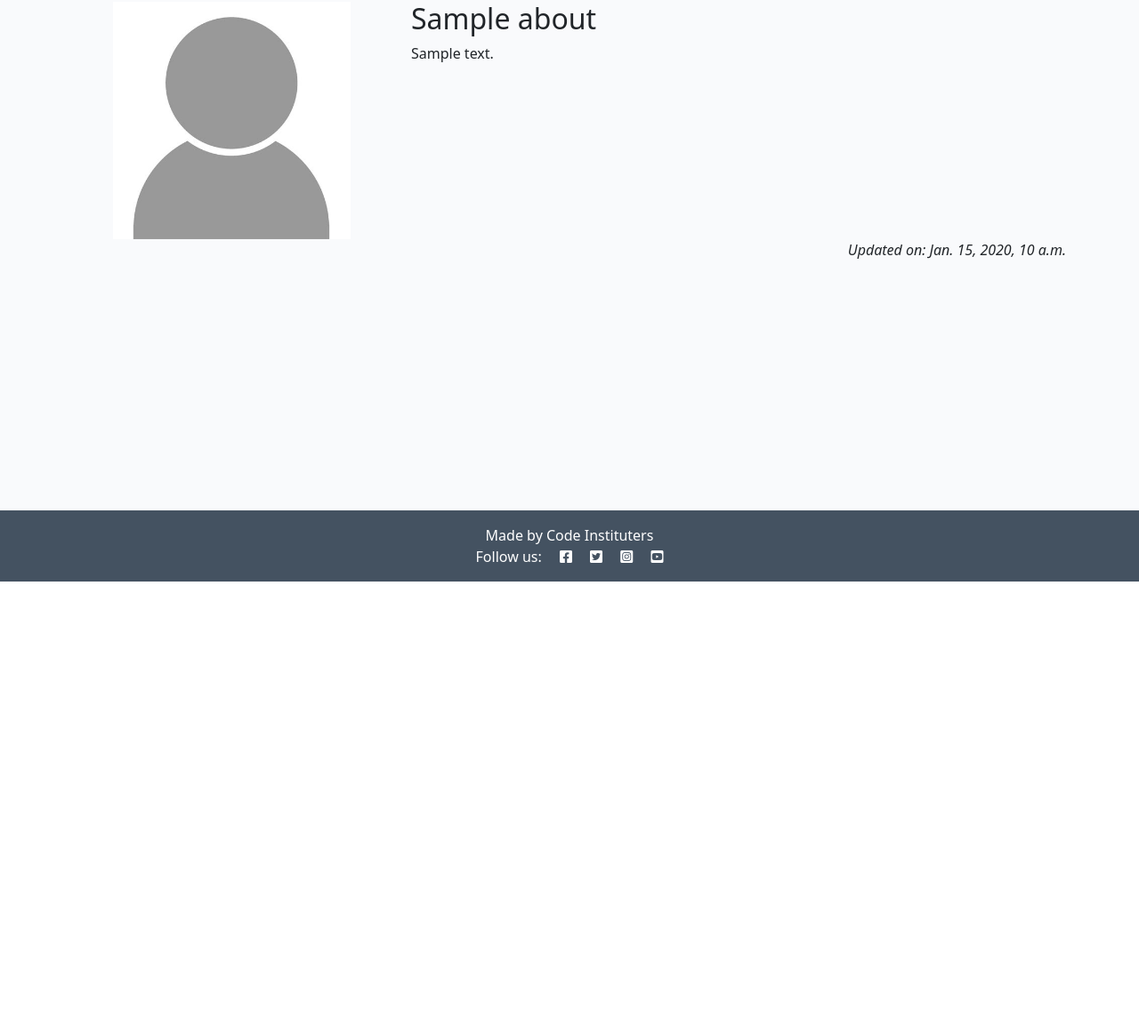
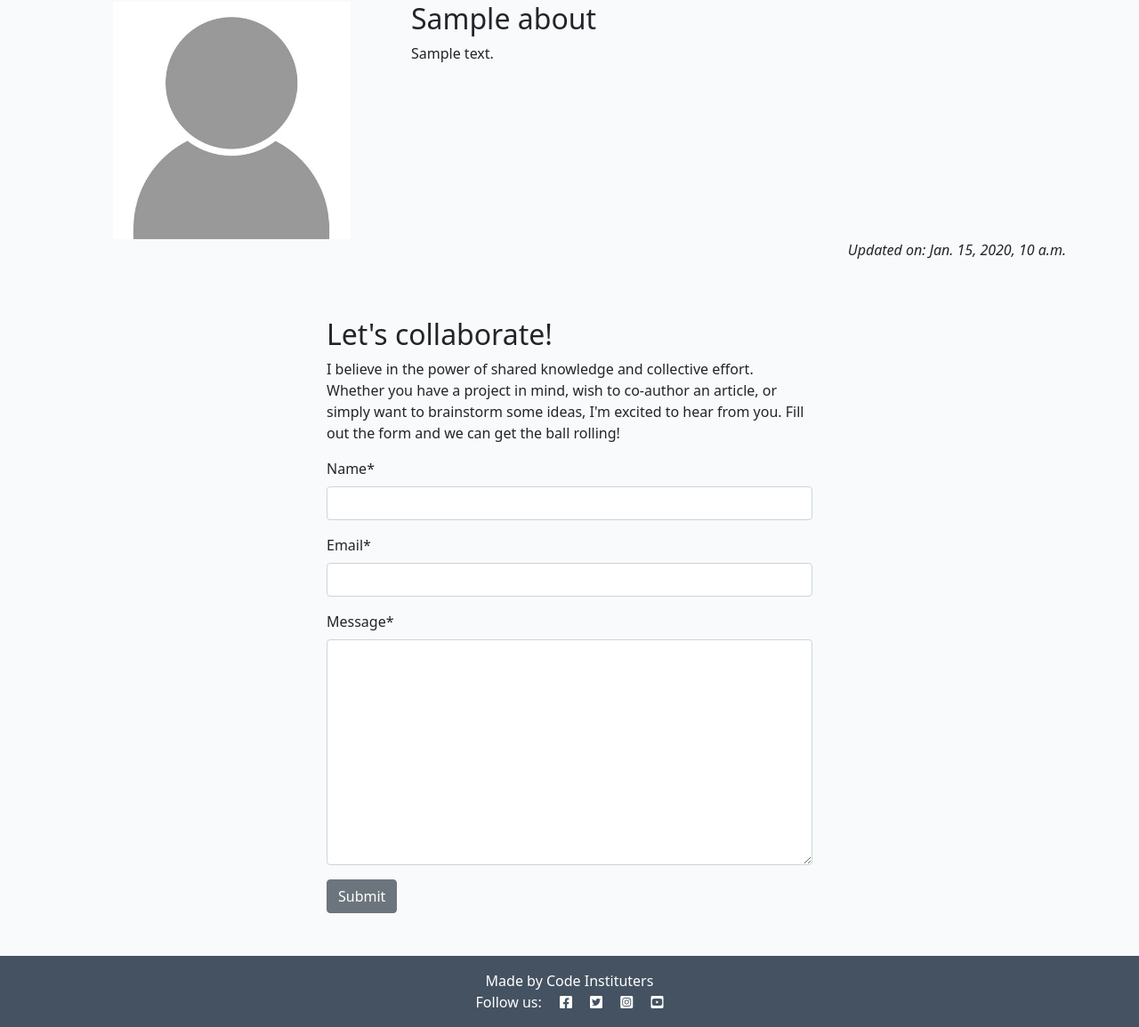
Before and after one commit to KikiBerg/django-blog, a Django app: page /about/ in a window 1280 px wide. Shown: the part 146-1301 px from the top of the page at 89% size. Before the commit the page ends 800 px from the top, so only its background shows below. Run offline with Django 4.2, Linux system fonts and the light colour scheme; tables that the repository leaves empty hold one stand-in row (Sample ...); some libraries are stand-ins or nearby versions.

Commit message:
Create Collaboration request form and handle the form POST request

```diff
--- /dev/null
+++ b/about/forms.py
@@ -0,0 +1,8 @@
+from .models import CollaborateRequest
+from django import forms
+
+
+class CollaborateForm(forms.ModelForm):
+    class Meta:
+        model = CollaborateRequest
+        fields = ('name', 'email', 'message')
--- a/about/models.py
+++ b/about/models.py
@@ -1,6 +1,7 @@
 from django.db import models
 
 # Create your models here.
+
 
 class About(models.Model):
     title = models.CharField(max_length=200)
@@ -9,3 +10,13 @@ class About(models.Model):
 
     def __str__(self):
         return self.title
+
+
+class CollaborateRequest(models.Model):
+    name = models.CharField(max_length=200)
+    email = models.EmailField()
+    message = models.TextField()
+    read = models.BooleanField(default=False)
+
+    def __str__(self):
+        return f"Collaboration request from {self.name}"
--- a/about/templates/about/about.html
+++ b/about/templates/about/about.html
@@ -1,12 +1,15 @@
 {% extends 'base.html' %}
+{% load static %}
+{% load crispy_forms_tags %}
+
+
 {% block content %}
-{% load static %}
 <div class="container mt-5">
     <div class="row">
-        <div class="col-4 text-center">
+        <div class="col-12 col-md-4 text-center">
             <img src="{% static 'images/nobody.jpg' %}" width="75%">
         </div>
-        <div class="col-8">
+        <div class="col-12 col-md-8">
             <h2>{{ about.title }}</h2>
             {{ about.content | safe }}
         </div>
@@ -17,6 +20,27 @@
 
           <p class="text-end"><em>Updated on: {{ about.updated_on }}</em></p>
         </div>
-      </div>
+    </div>
+    <div class="row justify-content-center">
+        <div class="col-12 col-md-6 my-5">
+            <h2>Let's collaborate!</h2>
+            <p>I believe in the power of shared knowledge and collective effort.
+                Whether you have a project in mind, wish to co-author
+                an article, or simply want to brainstorm some ideas,
+                I'm excited to hear from you. Fill out the form
+                and we can get the ball rolling!</p>
+
+            <!-- add your form here. Your submit button should
+                                have the classes of btn, btn-secondary -->
+            <form method="post">
+                {{ collaborate_form | crispy }}
+                {% csrf_token %}
+                <button class="btn btn-secondary"
+                type="submit">Submit</button>
+            </form>
+
+
+        </div>
+    </div>
 </div>
 {% endblock content %}
--- a/about/views.py
+++ b/about/views.py
@@ -1,5 +1,7 @@
 from django.shortcuts import render
+from django.contrib import messages
 from .models import About
+from .forms import CollaborateForm
 
 # Create your views here.
 
@@ -7,10 +9,20 @@ def about_me(request):
     """
     Renders the About page
     """
+    if request.method == "POST":
+        collaborate_form = CollaborateForm(data=request.POST)
+        if collaborate_form.is_valid():
+            collaborate_form.save()
+            messages.add_message(request, messages.SUCCESS, "Collaboration request received! I endeavour to respond within 2 working days.")
+
+
     about = About.objects.all().order_by('-updated_on').first()
+    collaborate_form = CollaborateForm()
 
     return render(
         request,
         "about/about.html",
-        {"about": about},
+        {"about": about,
+         "collaborate_form": collaborate_form
+        },
     )
--- a/blog/views.py
+++ b/blog/views.py
@@ -40,6 +40,7 @@ def post_detail(request, slug):
     comment_count = post.comments.filter(approved=True).count()
 
     if request.method == "POST":
+        print("Received a POST request")
         comment_form = CommentForm(data=request.POST)
         if comment_form.is_valid():
             comment = comment_form.save(commit=False)
@@ -53,6 +54,7 @@ def post_detail(request, slug):
 
 
     comment_form = CommentForm()
+    print ("About to render template")
 
     return render(
         request,
```
Also changed, not shown: about/admin.py (+13 -3 lines), about/migrations/0002_collaboraterequest.py (added).
